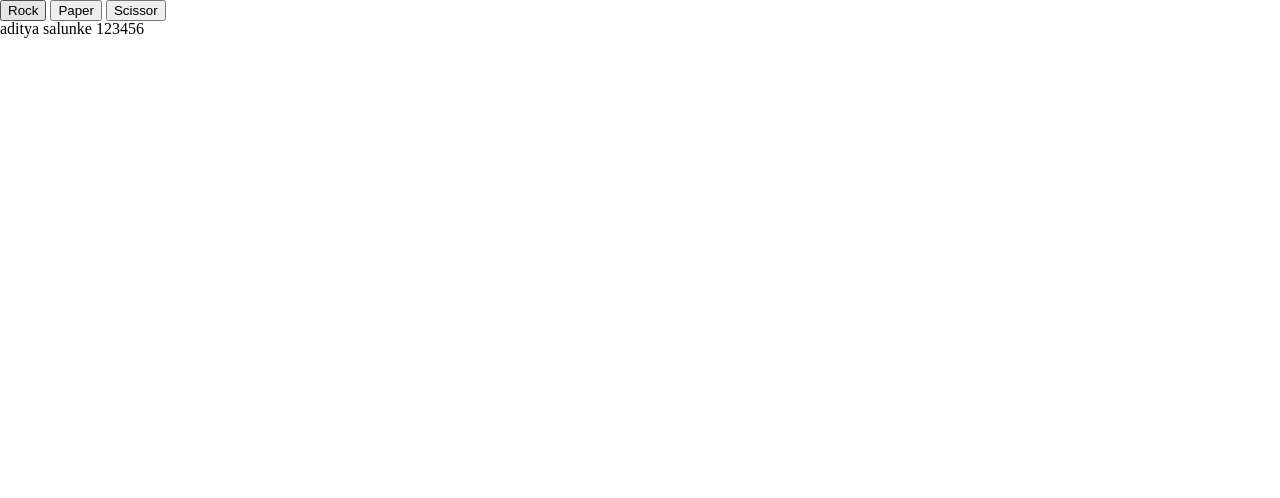
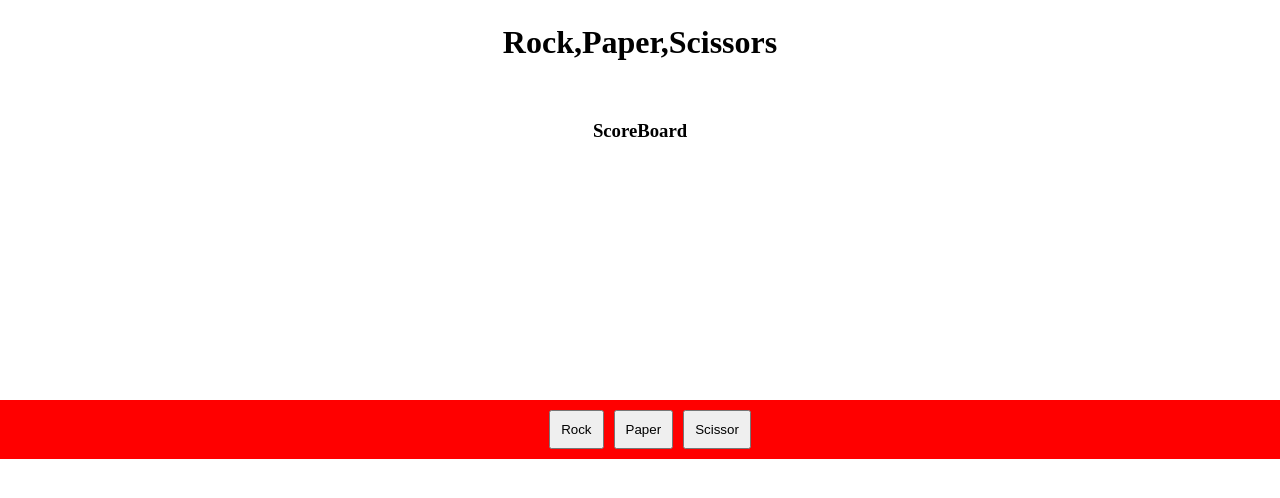
Before and after one commit to aditya2911/RPS, a plain HTML site: page index.html in a window 1280 px wide. Drawn offline with Linux system fonts and the light colour scheme.

Commit message:
added some div tag for heading and scoreboard and did positioning of them

```diff
--- a/index.html
+++ b/index.html
@@ -3,22 +3,29 @@
 
 <head>
     <link rel="stylesheet" href="reset.css">
-    <linl rel="stylesheet" href="styling.css">
+    <link rel="stylesheet" href="styling.css">
 
 
     <title>
         Rock , Paper , Scissor
     </title>
 </head>
+<heading class="heading">
+    <h1>Rock,Paper,Scissors</h1>
+</heading>
+<div class="scorecard">
+    <h3>ScoreBoard</h3>
+</div>
+
 
 <body>
-<div class='optionDiv'>
-<button id="rock">Rock</button>
-<button id="paper">Paper</button>
-<button id="scissor">Scissor</button>
-<h1>aditya salunke  123456</h1>
+    <div class="optionDiv">
+        <button class="optionItems" id="rock">Rock</button>
+        <button class="optionItems" id="paper">Paper</button>
+        <button class="optionItems" id="scissor">Scissor</button>
 
-</div>
+
+    </div>
 </body>
 <script src="script.js">
 
--- a/reset.css
+++ b/reset.css
@@ -19,8 +19,8 @@ time, mark, audio, video {
 	margin: 0;
 	padding: 0;
 	border: 0;
-	font-size: 100%;
-	font: inherit;
+	/* font-size: 100%; */
+	/* font: inherit;  */
 	vertical-align: baseline;
 }
 /* HTML5 display-role reset for older browsers */
--- a/styling.css
+++ b/styling.css
@@ -1,5 +1,38 @@
-.optionDiv {
-    margin:auto;
-    width:50%;
-    padding: 10px;;
+.optionDiv{
+
+    width:100%;
+    position: fixed;
+    top:50%;
+    /* left:50%; */
+    padding: 10px;
+    background-color: red;
+    display: flex;
+    justify-content: center;
+
+
 }
+.test{
+    top:50%;
+    position: fixed;
+}
+.scorecard{
+    width: 100%;
+    display: flex;
+    justify-content: center;
+    margin-top: 5%;
+}
+
+.heading{
+    width: 100%;
+    height: auto;
+    display: flex;
+    margin-top: 2%;
+    justify-content: center;
+}
+
+.optionItems{
+    /* left: 50%; */
+    padding: 10px;
+    margin-left: 5px;
+    margin-right:5px ;
+}
```
